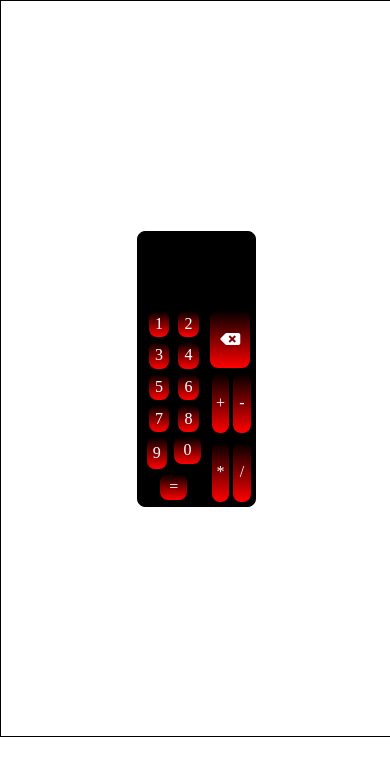
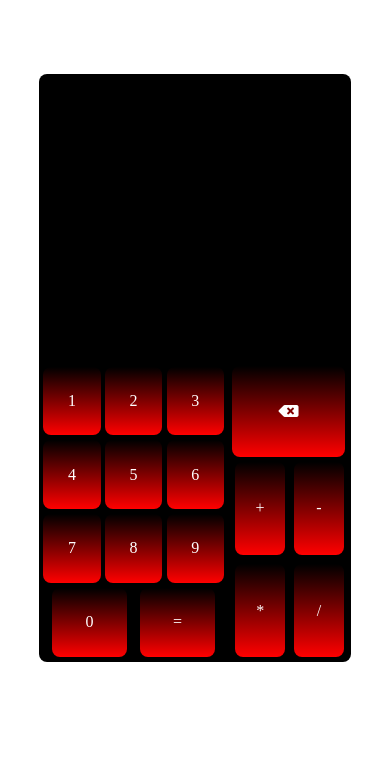
Before and after one commit to abhaykhawas/Calculator-Red-and-black-, a plain HTML site: page index.html in a window 390 px wide. Drawn offline with Linux system fonts and the light colour scheme.

Commit message:
Mobile view and some tweekings

```diff
--- a/styles.css
+++ b/styles.css
@@ -4,17 +4,18 @@
     align-items: center;
     justify-content: center;
     text-align: center;
-    border: 1px solid black;
     width: 100%;
     overflow: hidden;
 
 }
 
+
 .try{
-    border: 1px solid;
     width: 30%;
+    height: 50%;
     display: flex;
     flex-wrap: wrap;
+    align-content: flex-end;
     background: black;
     border-radius: 8px;
 }
@@ -25,25 +26,24 @@
 }
 
 .display{
-    border: 1px solid;
     width: 100%;
     height: 50px;
     border-radius: 8px;
+    display: flex;
+    align-items: flex-start;
 }
 
 .buttons{
-    border: 1px solid;
     width: 100%;
-    height: 200px;
+    height: 300px;
     overflow: hidden;
     display: flex;
     border-radius: 8px;
 }
 
 .numbers{
-    border: 1px solid;
     width: 60%;
-    height: 200px;
+    height: 300px;
     display: flex;
     flex-wrap: wrap;
     justify-content: space-evenly;
@@ -53,9 +53,8 @@
 }
 
 .operators{
-    border: 1px solid;
     width: 40%;
-    height: 200px;
+    height: 300px;
     display: flex;
     flex-wrap: wrap;
     justify-content: space-evenly;
@@ -141,10 +140,16 @@
 
 .display{
     color: white;
-    border: 1px solid black;
     display: flex;
     justify-content: flex-end;
     align-items: center;
     margin: 10px;
     margin-right: 20px;
 }
+
+@media only screen and (max-width: 600px) {
+    .try {
+        width: 80%;
+        height: 80%;
+    }
+  }
```
